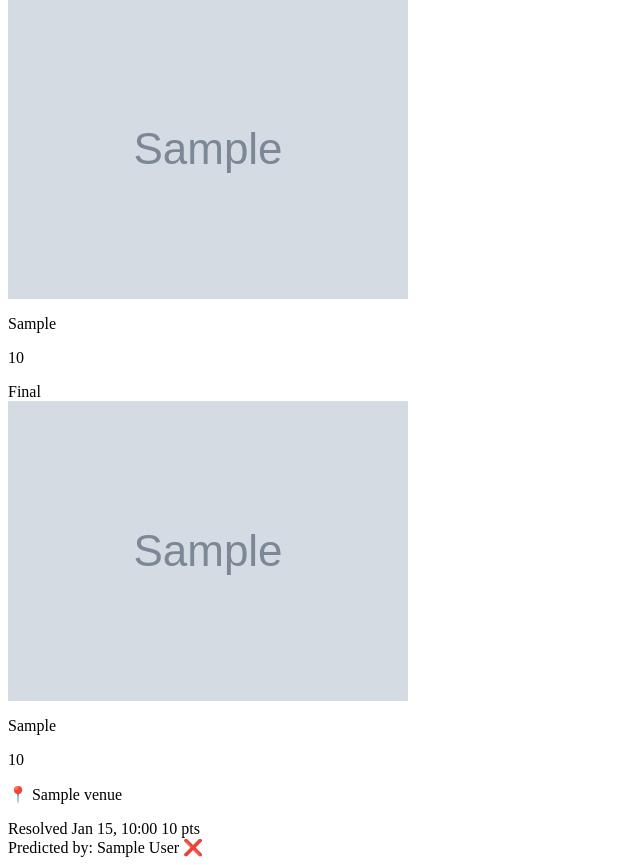
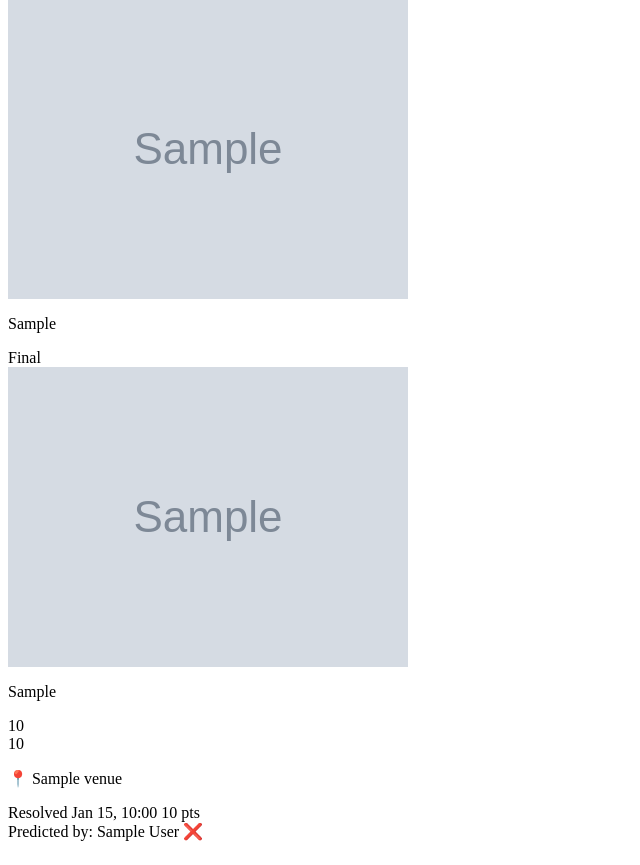
Before and after one commit to monsdar/HindSight, a Django app: template hooptipp/dbb/templates/dbb/cards/match_result.html in a window 1280 px wide. Shown: the part 111-976 px from the top of the page, without its empty margins (0-640 px from the left). After the commit the page ends 952 px from the top, so only its background shows below. Run offline with Django 5.2, Linux system fonts and the light colour scheme; the template is opened without the code that fills it: most values are stand-ins (such as "Sample title", 1, 10 or a date in 2020); grey boxes marked "Sample" are stand-in pictures; parts of the project's set-up code (start-up, migrations or seed data) failed here and were passed over.

Commit message:
Fixedstyle of the scores in the match result card

```diff
--- a/hooptipp/dbb/templates/dbb/cards/match_result.html
+++ b/hooptipp/dbb/templates/dbb/cards/match_result.html
@@ -21,10 +21,10 @@ DBB match result card - shows the outcome of a completed match prediction.
 
   {# Final Score #}
   <div class="mt-3 rounded-lg border border-slate-800 bg-slate-900 p-3">
-    <div class="flex items-center justify-between gap-4">
+    <div class="flex items-start justify-between gap-4">
 
       {# Away Team #}
-      <div class="flex-1 text-center">
+      <div class="flex-1 text-center flex flex-col items-center">
         {# Team logo or placeholder #}
         {% if card_context.away_team_logo %}
           {% load static %}
@@ -34,32 +34,27 @@ DBB match result card - shows the outcome of a completed match prediction.
             <span class="text-lg font-bold text-slate-500">{{ card_context.away_team|slice:":2"|upper }}</span>
           </div>
         {% endif %}
-        <div class="flex items-center justify-center gap-2">
+        <div class="flex items-center justify-center gap-2 mt-1">
           {% if active_user and user_tip and user_tip.prediction == card_context.away_team %}
             <span class="text-lg {% if is_correct %}text-green-400{% else %}text-red-400{% endif %}">
               {% if is_correct %}✅{% else %}❌{% endif %}
             </span>
           {% endif %}
-          <p class="mt-1 text-sm font-bold text-slate-200 leading-tight">
+          <p class="text-sm font-bold text-slate-200 leading-tight">
             {{ card_context.away_team }}
           </p>
         </div>
-        {% if card_context.away_score is not None %}
-          <p class="mt-1 text-2xl font-bold text-slate-300">
-            {{ card_context.away_score | floatformat }}
-          </p>
-        {% endif %}
       </div>
 
       {# Final indicator #}
-      <div class="text-center">
+      <div class="text-center flex flex-col justify-center">
         <span class="text-xs uppercase tracking-wide text-slate-500">
           {{ card_context.match_status|default:"Final" }}
         </span>
       </div>
 
       {# Home Team #}
-      <div class="flex-1 text-center">
+      <div class="flex-1 text-center flex flex-col items-center">
         {# Team logo or placeholder #}
         {% if card_context.home_team_logo %}
           {% load static %}
@@ -69,8 +64,8 @@ DBB match result card - shows the outcome of a completed match prediction.
             <span class="text-lg font-bold text-slate-500">{{ card_context.home_team|slice:":2"|upper }}</span>
           </div>
         {% endif %}
-        <div class="flex items-center justify-center gap-2">
-          <p class="mt-1 text-sm font-bold text-slate-200 leading-tight">
+        <div class="flex items-center justify-center gap-2 mt-1">
+          <p class="text-sm font-bold text-slate-200 leading-tight">
             {{ card_context.home_team }}
           </p>
           {% if active_user and user_tip and user_tip.prediction == card_context.home_team %}
@@ -79,13 +74,40 @@ DBB match result card - shows the outcome of a completed match prediction.
             </span>
           {% endif %}
         </div>
-        {% if card_context.home_score is not None %}
-          <p class="mt-1 text-2xl font-bold text-slate-300">
-            {{ card_context.home_score | floatformat }}
-          </p>
+      </div>
+
+    </div>
+
+    {# Scores row - aligned horizontally #}
+    <div class="flex items-center justify-between gap-4 mt-3">
+      {# Away Score #}
+      <div class="flex-1 text-center">
+        {% if card_context.away_score is not None %}
+          <span class="inline-flex items-center justify-center rounded-full border border-slate-700 bg-slate-800/50 px-4 py-2 text-xl font-bold text-slate-300">
+            {{ card_context.away_score | floatformat }}
+          </span>
+        {% else %}
+          <span class="inline-flex items-center justify-center rounded-full border border-slate-700 bg-slate-800/50 px-4 py-2 text-xl font-bold text-slate-500">
+            —
+          </span>
         {% endif %}
       </div>
 
+      {# Spacer for center indicator #}
+      <div class="flex-1"></div>
+
+      {# Home Score #}
+      <div class="flex-1 text-center">
+        {% if card_context.home_score is not None %}
+          <span class="inline-flex items-center justify-center rounded-full border border-slate-700 bg-slate-800/50 px-4 py-2 text-xl font-bold text-slate-300">
+            {{ card_context.home_score | floatformat }}
+          </span>
+        {% else %}
+          <span class="inline-flex items-center justify-center rounded-full border border-slate-700 bg-slate-800/50 px-4 py-2 text-xl font-bold text-slate-500">
+            —
+          </span>
+        {% endif %}
+      </div>
     </div>
 
     {# Venue Information #}
```
